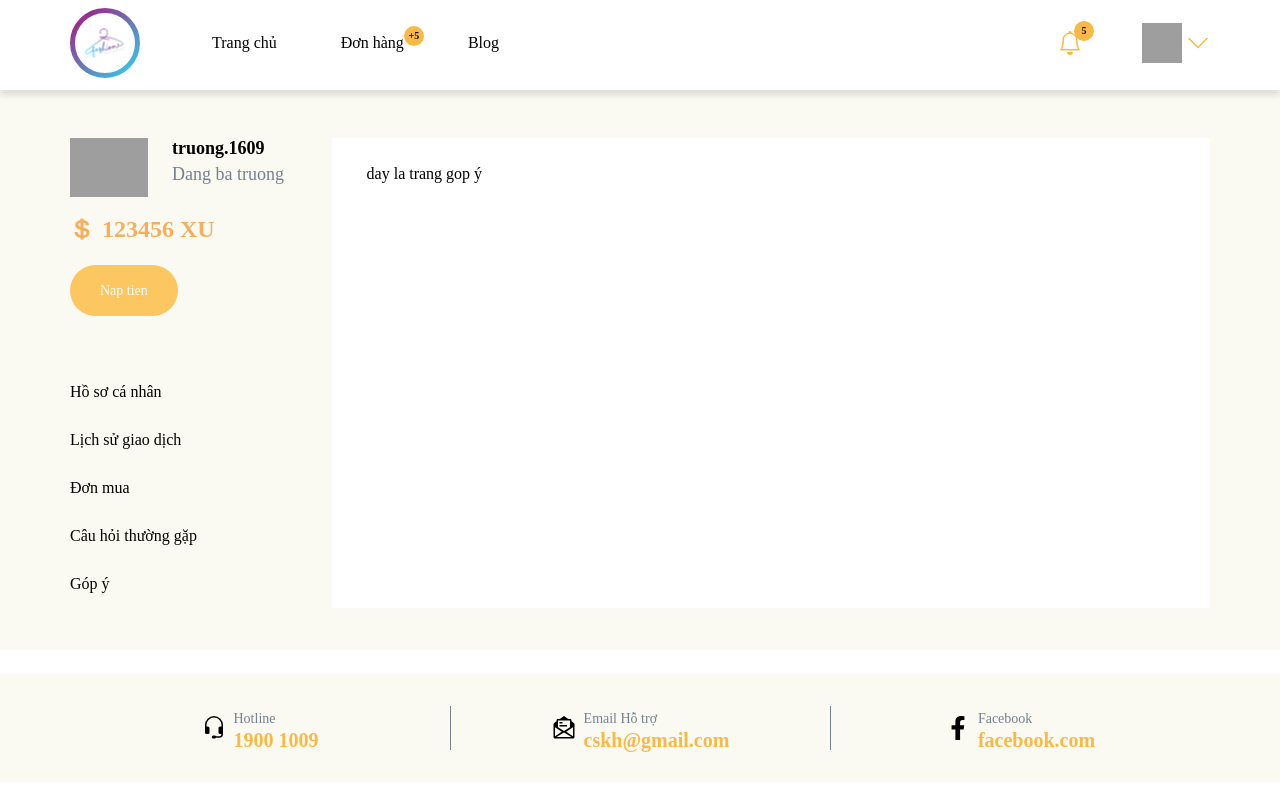
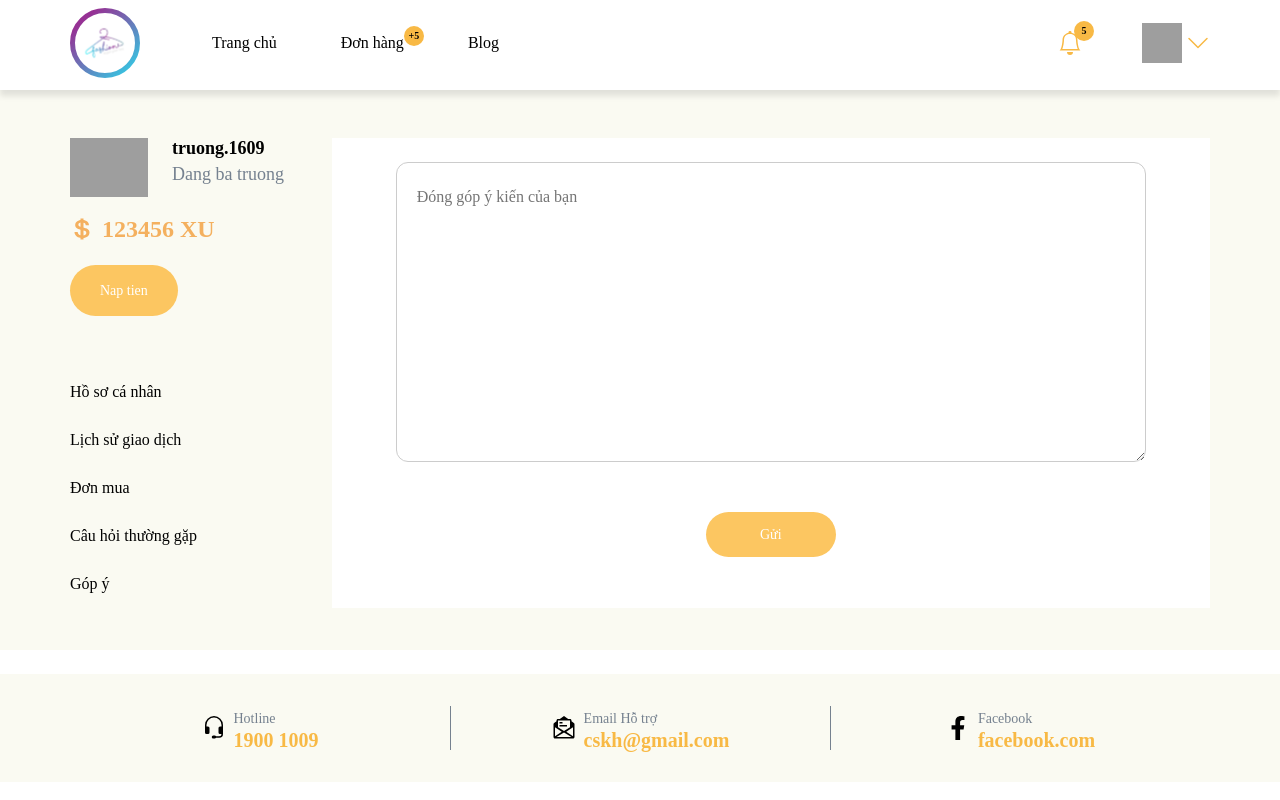
Before and after one commit to truong-cot/web-shop, a Next.js app: page /feedback in a window 1280 px wide. Shown: the top 800 px of the page. Built offline with nearby package versions, Linux system fonts and the light colour scheme; grey boxes are pictures that could not be loaded; a web font is replaced by a local one.

Commit message:
upload feedback

```diff
--- a/pages/feedback/Feedback.module.scss
+++ b/pages/feedback/Feedback.module.scss
@@ -8,5 +8,20 @@
     grid-template-columns: 2fr 8fr;
     gap: 42px;
     padding-top: 48px;
+
+    .form {
+      display: flex;
+      justify-content: center;
+      align-items: center;
+      flex-direction: column;
+      .text {
+        padding: 22px 20px;
+        width: 750px;
+        height: 300px;
+        border: 1px solid #ccc;
+        border-radius: 12px;
+        margin-bottom: 50px;
+      }
+    }
   }
 }
--- a/pages/feedback/index.js
+++ b/pages/feedback/index.js
@@ -2,6 +2,8 @@ import React from "react";
 import styles from "./Feedback.module.scss";
 import NavProfile from "./../../components/pages/profile/NavProfile";
 import ContentProfile from "./../../components/pages/profile/ContentProfile";
+
+import Button from "./../../components/control/Button";
 
 function Feedback() {
   return (
@@ -9,7 +11,17 @@ function Feedback() {
       <div className="container">
         <div className={styles.main}>
           <NavProfile />
-          <ContentProfile>day la trang gop ý</ContentProfile>
+          <ContentProfile>
+            <form className={styles.form}>
+              <textarea
+                className={styles.text}
+                placeholder="Đóng góp ý kiến của bạn"
+              ></textarea>
+              <Button primary rounded product>
+                Gửi
+              </Button>
+            </form>
+          </ContentProfile>
         </div>
       </div>
     </div>
```
